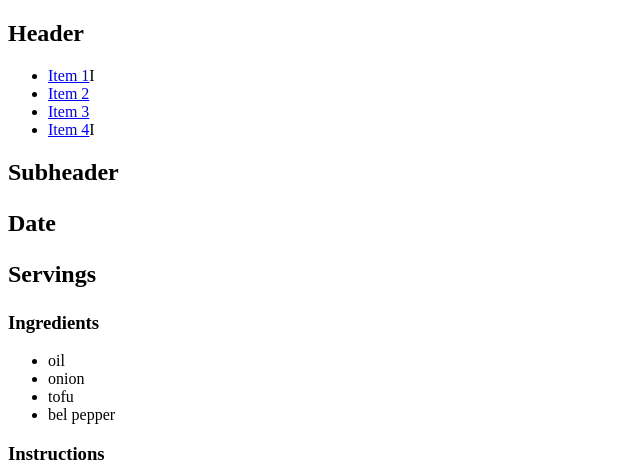
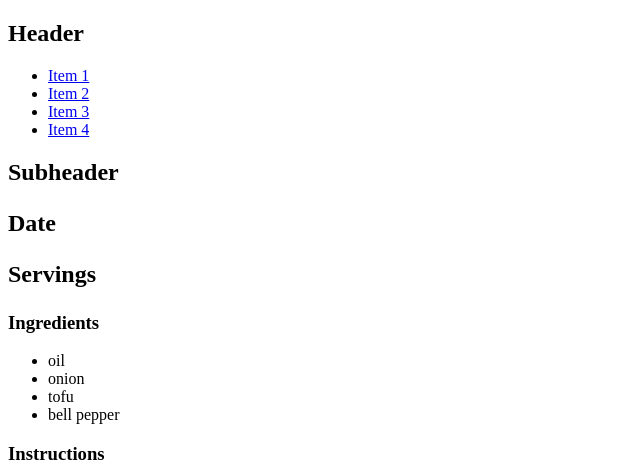
Before and after one commit to pmcnames/pmcnames.github.io, a plain HTML site: page index.html in a window 1280 px wide. Shown: the top 474 px of the page, 0-640 px from the left. Drawn offline with Linux system fonts and the light colour scheme.

Commit message:
Update index.html

```diff
--- a/index.html
+++ b/index.html
@@ -11,10 +11,10 @@
 
             <nav>
                 <ul>
-                    <li><a href="#">Item 1</a>I</li>
+                    <li><a href="#">Item 1</a></li>
                     <li><a href="#">Item 2</a></li>
                     <li><a href="#">Item 3</a></li>
-                    <li><a href="#">Item 4</a>I</li>
+                    <li><a href="#">Item 4</a></li>
                 </ul>
             </nav>
      </header>
@@ -33,7 +33,7 @@
             <li>oil</li>
             <li>onion</li>
             <li>tofu</li>
-            <li>bel pepper</li>
+            <li>bell pepper</li>
         </ul>
 
         <h3>Instructions</h3>
```
